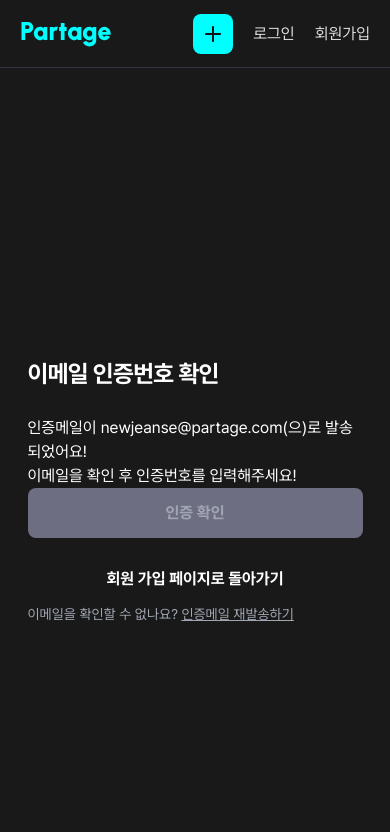
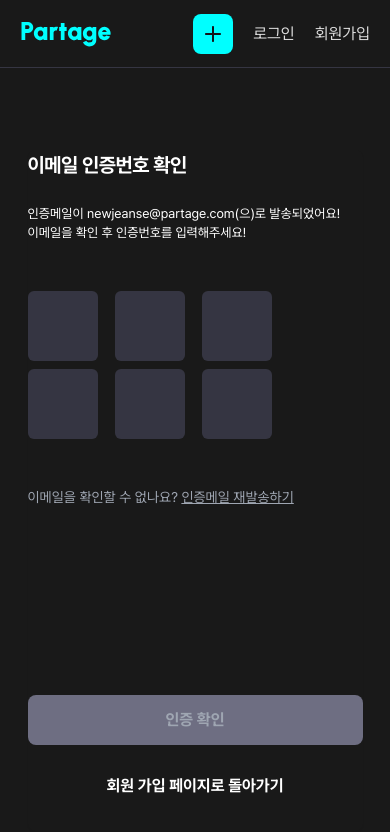
Before and after one commit to Team-Partage/partage_web, a Next.js app: page /auth/register/email-validation in a window 390 px wide. Shown: the top 832 px of the page. Built offline with nearby package versions, Linux system fonts and the light colour scheme.

Commit message:
design: 회원가입 반응형 작업

```diff
--- a/src/app/auth/layout.tsx
+++ b/src/app/auth/layout.tsx
@@ -9,7 +9,7 @@ type Props = {
 const layout = ({ children }: Props) => {
   return (
     <main className="flex h-screen w-full items-center justify-center">
-      <Card className="w-[335px] border-0 base-regular tablet:w-[440px] tablet:small-regular desktop:h-[360px] desktop:w-[640px]">
+      <Card className="w-[335px] border-0 pb-[20px] base-regular tablet:w-[440px] tablet:small-regular desktop:w-[640px]">
         <CardContent>{children}</CardContent>
       </Card>
     </main>
--- a/src/app/auth/register/email-validation/page.tsx
+++ b/src/app/auth/register/email-validation/page.tsx
@@ -53,15 +53,17 @@ const EmailValidationPage = () => {
   };
 
   return (
-    <div className="flex flex-col justify-between border-none text-neutral-100 desktop:h-[562px]">
-      <div>
-        <CardTitle className="max-bold">이메일 인증번호 확인</CardTitle>
-        <CardDescription className="text-neutral-100 base-regular">
-          인증메일이 {myEmail}(으)로 발송되었어요! <br />
-          이메일을 확인 후 인증번호를 입력해주세요!
-        </CardDescription>
-      </div>
-      <div>
+    <div className="flex h-full flex-col justify-between border-none text-neutral-100 tablet:h-[474px] desktop:h-[562px]">
+      <div className="mb-[187px] flex flex-col gap-[48px] tablet:relative tablet:mb-0">
+        <div>
+          <CardTitle className="large-bold tablet:big-bold desktop:max-bold">
+            이메일 인증번호 확인
+          </CardTitle>
+          <CardDescription className="text-neutral-100 tiny-regular tablet:small-regular desktop:base-regular">
+            인증메일이 {myEmail}(으)로 발송되었어요! <br />
+            이메일을 확인 후 인증번호를 입력해주세요!
+          </CardDescription>
+        </div>
         <InputOTP maxLength={6} onChange={onchange}>
           <InputOTPGroup>
             <InputOTPSlot index={0} isError={isError} />
@@ -72,7 +74,13 @@ const EmailValidationPage = () => {
             <InputOTPSlot index={5} isError={isError} />
           </InputOTPGroup>
         </InputOTP>
-        {isError && <p className="mt-3 text-sub-red small-regular">인증번호가 틀렸어요.</p>}
+        {isError && <p className="text-sub-red small-regular tablet:mt-3">인증번호가 틀렸어요.</p>}
+        <div className="text-neutral-200 small-regular tablet:hidden">
+          이메일을 확인할 수 없나요?{' '}
+          <button className="underline" onClick={handleResend}>
+            인증메일 재발송하기
+          </button>
+        </div>
       </div>
       <div>
         <Button
@@ -89,7 +97,7 @@ const EmailValidationPage = () => {
           회원 가입 페이지로 돌아가기
         </Button>
       </div>
-      <div className="text-neutral-200 small-regular">
+      <div className="hidden text-neutral-200 small-regular tablet:block">
         이메일을 확인할 수 없나요?{' '}
         <button className="underline" onClick={handleResend}>
           인증메일 재발송하기
--- a/src/app/auth/register/page.tsx
+++ b/src/app/auth/register/page.tsx
@@ -115,12 +115,14 @@ const RegisterPage = () => {
                     disabled={!!error || !field.value}
                     variant="active"
                     font="medium"
-                    className="desktop:h-[70px] desktop:w-[140px]"
+                    className="h-[56px] w-[96px] desktop:h-[70px] desktop:w-[140px]"
                     onClick={() => handleEmailCheck(field.value)}
                   >
                     {emailCheck ? <CircleCheck size={26.6} /> : '중복 확인'}
                   </Button>
-                  {error?.message && <p className="desktop:h-[28px]"></p>}
+                  {error?.message && (
+                    <p className="h-[45px] tablet:h-[49.5px] desktop:h-[28.5px]"></p>
+                  )}
                 </div>
               </div>
             )}
@@ -155,7 +157,7 @@ const RegisterPage = () => {
           disabled={!emailCheck || !form.formState.isValid}
           variant="active"
           size="lg"
-          className="mt-[44px] w-full"
+          className="mt-[45px] w-full tablet:mt-[56px]"
         >
           회원가입
         </Button>
--- a/src/components/ui/button.tsx
+++ b/src/components/ui/button.tsx
@@ -11,13 +11,13 @@ const buttonVariants = cva(
     variants: {
       variant: {
         default: '',
-        active: 'bg-main-skyblue text-neutral-600 medium-bold',
+        active: 'bg-main-skyblue text-neutral-600 base-bold desktop:medium-bold',
         withDraw: 'border border-solid border-sub-red bg-neutral-600 text-sub-red',
       },
       size: {
         default: 'h-12 w-fit px-8',
         sm: 'h-[42px] px-8',
-        lg: 'h-16 px-8 mobile:h-[50px] tablet:h-14',
+        lg: 'h-[50px] px-8 tablet:h-14 desktop:h-16',
         icon: 'size-10 px-2',
       },
       font: {
--- a/src/components/ui/input-otp.tsx
+++ b/src/components/ui/input-otp.tsx
@@ -5,7 +5,6 @@ import * as React from 'react';
 import { cn } from '@/lib/utils';
 import { OTPInput, OTPInputContext } from 'input-otp';
 import { Dot } from 'lucide-react';
-
 
 const InputOTP = React.forwardRef<
   React.ElementRef<typeof OTPInput>,
@@ -27,7 +26,14 @@ const InputOTPGroup = React.forwardRef<
   React.ElementRef<'div'>,
   React.ComponentPropsWithoutRef<'div'>
 >(({ className, ...props }, ref) => (
-  <div ref={ref} className={cn('w-full flex items-center justify-between', className)} {...props} />
+  <div
+    ref={ref}
+    className={cn(
+      'tablet:w-full w-[244px] flex tablet:flex-nowrap flex-wrap gap-2 tablet:items-center justify-between',
+      className,
+    )}
+    {...props}
+  />
 ));
 InputOTPGroup.displayName = 'InputOTPGroup';
 
@@ -43,7 +49,7 @@ const InputOTPSlot = React.forwardRef<
     <div
       ref={ref}
       className={cn(
-        'relative flex desktop:size-[88px] items-center justify-center text-sm transition-all rounded-md bg-neutral-400',
+        'relative flex desktop:size-[88px] tablet:size-[63px] size-[70px] items-center justify-center text-sm transition-all rounded-md bg-neutral-400',
         isActive && 'z-10 ring-1 ring-main-skyblue',
         isError && 'z-10 ring-1 ring-sub-red',
         className,
--- a/src/components/ui/input.tsx
+++ b/src/components/ui/input.tsx
@@ -17,16 +17,18 @@ const Input = forwardRef<HTMLInputElement, InputProps>(
       if (text?.includes('비밀번호 찾기')) {
         return (
           <>
-            <p className="mt-2 text-sub-red small-regular">
-              이미 사용 중인 이메일이에요. 비밀번호가 기억나지 않는다면?{' '}
-              <Link href="/auth/password-recovery" className="underline small-bold">
+            <p className="mt-2 text-sub-red micro-regular tablet:small-regular">
+              이미 사용 중인 이메일이에요.
+              <br className="tablet:hidden" />
+              비밀번호가 기억나지 않는다면?{' '}
+              <Link href="/auth/password-recovery" className="underline micro-semiBold tablet:small-bold">
                 비밀번호 찾기
               </Link>
             </p>
           </>
         );
       }
-      return <p className="mt-2 text-sub-red small-regular">{text}</p>;
+      return <p className="mt-2 text-sub-red micro-regular tablet:small-regular">{text}</p>;
     };
 
     return (
@@ -36,7 +38,7 @@ const Input = forwardRef<HTMLInputElement, InputProps>(
           <input
             type={type}
             className={cn(
-              'flex desktop:h-[70px] tablet:h-14 h-14 w-full bg-neutral-400 rounded-lg px-6 py-6 base-regular border border-solid transition-colors focus:border-main-skyblue text-foreground-high file:border-0 file:bg-transparent file:text-sm file:font-medium placeholder:text-neutral-200 focus-visible:outline-none focus-visible:ring-slate-950 disabled:cursor-not-allowed disabled:opacity-50',
+              'flex desktop:h-[70px] h-14 w-full bg-neutral-400 rounded-lg px-6 py-6 desktop:base-regular small-regular border border-solid transition-colors focus:border-main-skyblue text-foreground-high file:border-0 file:bg-transparent file:text-sm file:font-medium placeholder:text-neutral-200 focus-visible:outline-none focus-visible:ring-slate-950 disabled:cursor-not-allowed disabled:opacity-50',
               isError ? 'border-sub-red focus:border-sub-red' : 'border-transparent',
               className,
               startAdornment ? 'pl-10' : '',
```
